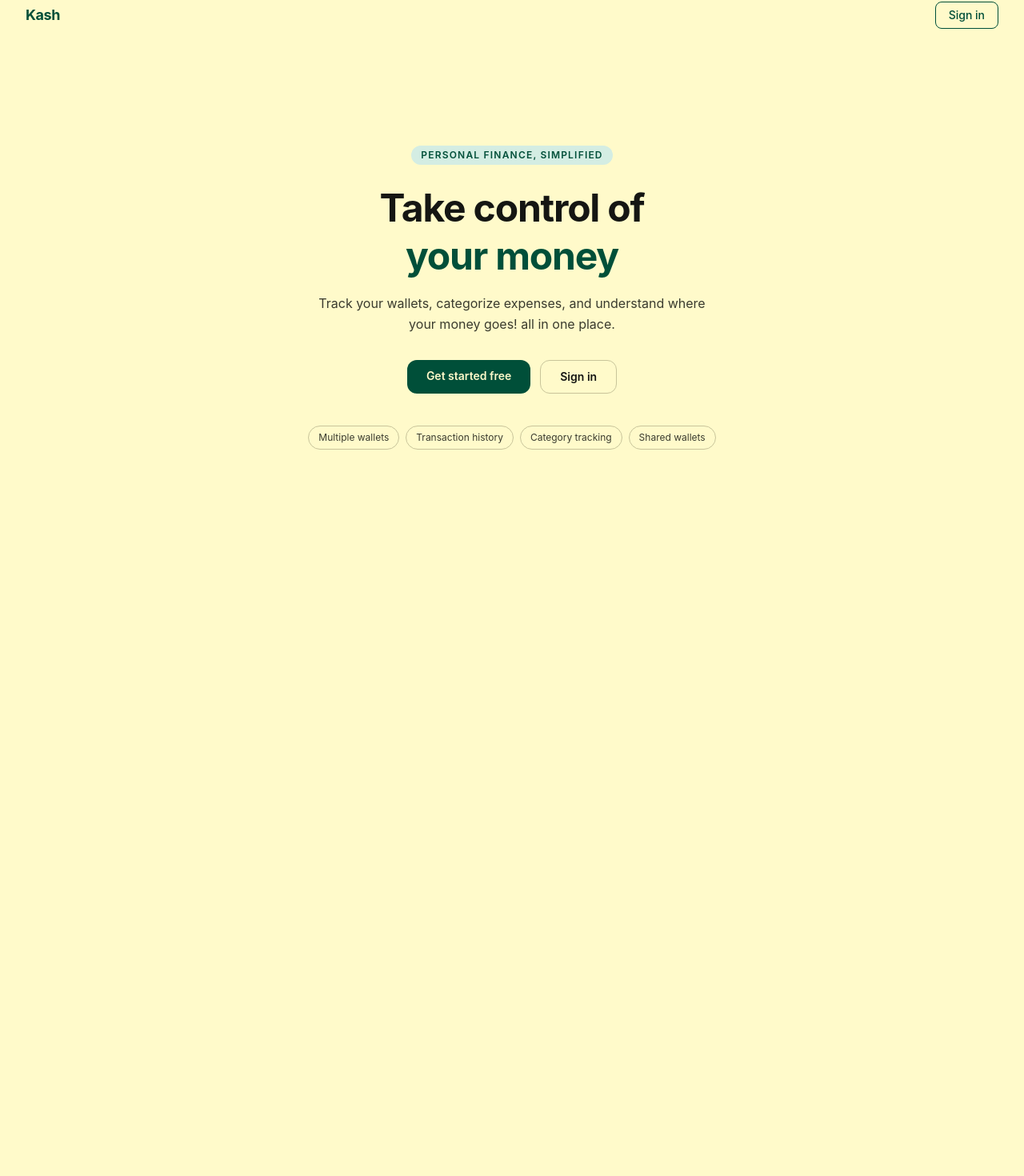
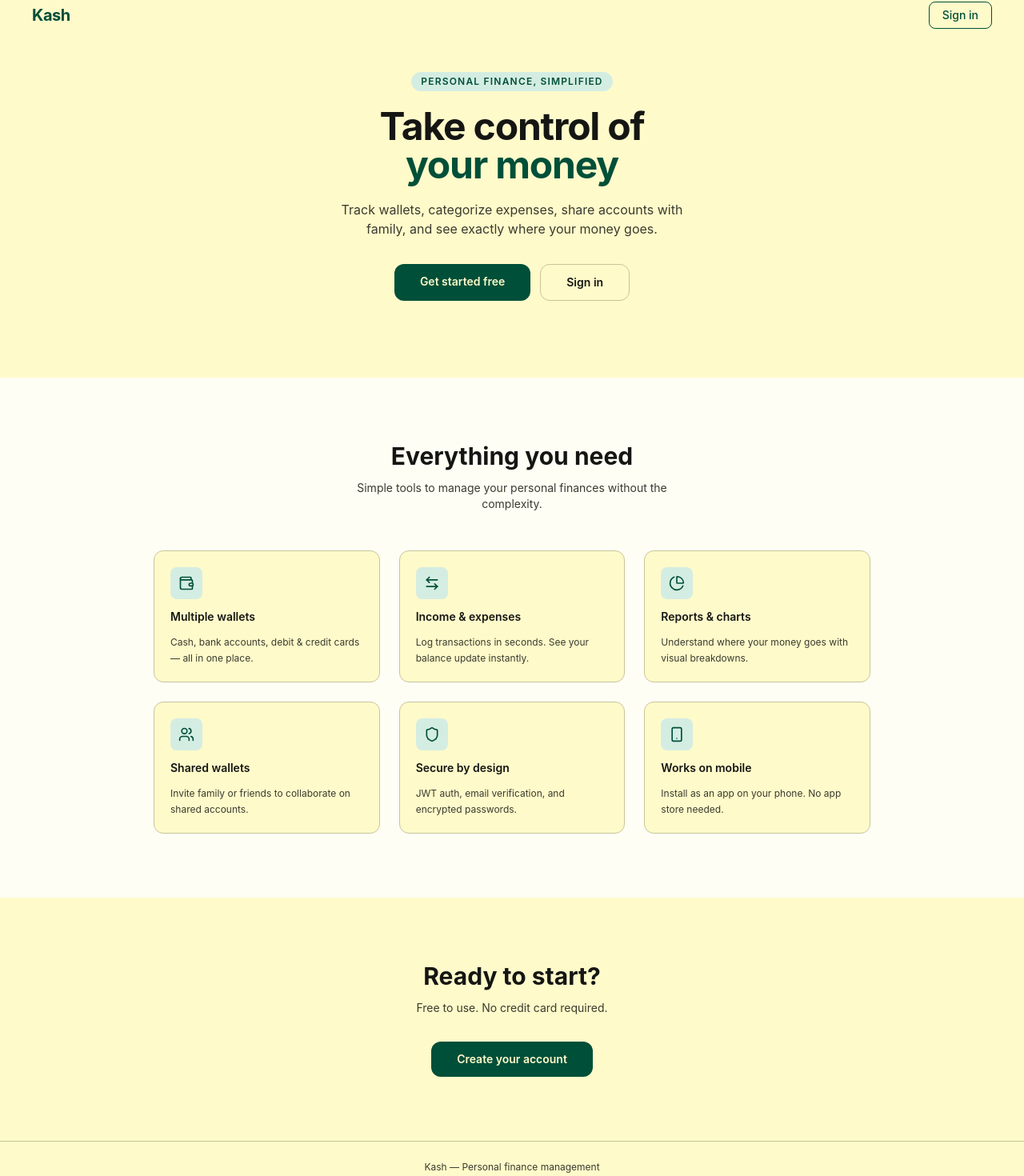
Before and after one commit to alevarriola/finanApp, a Next.js app in the folder frontend/: page / in a window 1280 px wide. Shown: the part 18-1488 px from the top of the page at 80% size. Before the commit the page ends 800 px from the top, so only its background shows below. Built offline with nearby package versions, Linux system fonts and the light colour scheme.

Commit message:
feat: landing page and password UX improvements

```diff
--- a/frontend/app/(auth)/sign-in/page.tsx
+++ b/frontend/app/(auth)/sign-in/page.tsx
@@ -6,6 +6,7 @@ import { z } from "zod";
 import { useRouter } from "next/navigation";
 import Link from "next/link";
 import { showError, showSuccess } from "@/components/lib/toast";
+import { PasswordInput } from "@/components/shared/PasswordInput";
 
 const schema = z.object({
   email: z.string().email("Invalid email"),
@@ -89,16 +90,10 @@ export default function SignInPage() {
           >
             Password
           </label>
-          <input
+          <PasswordInput
             {...register("password")}
-            type="password"
             autoComplete="current-password"
-            className="w-full px-3 py-2 rounded-lg border text-sm outline-none focus:ring-2"
-            style={{
-              borderColor: errors.password ? "#dc2626" : "var(--border)",
-              backgroundColor: "var(--background)",
-              color: "var(--foreground)",
-            }}
+            hasError={!!errors.password}
           />
           {errors.password && (
             <p className="text-xs mt-1 text-red-600">
--- a/frontend/app/layout.tsx
+++ b/frontend/app/layout.tsx
@@ -1,4 +1,4 @@
-import type { Metadata } from "next";
+import type { Metadata, Viewport } from "next";
 import { Toaster } from "sonner";
 import { Providers } from "@/components/providers";
 import "./globals.css";
@@ -7,16 +7,23 @@ export const metadata: Metadata = {
   title: "Kash",
   description: "Personal finance management",
   manifest: "/manifest.json",
-  themeColor: "#004F39",
   appleWebApp: {
     capable: true,
     statusBarStyle: "black-translucent",
     title: "Kash",
   },
   icons: {
-    icon: "/icon-192.png",
+    icon: "/logo.svg",
     apple: "/icon-192.png",
   },
+};
+
+export const viewport: Viewport = {
+  themeColor: "#004F39",
+  width: "device-width",
+  initialScale: 1,
+  maximumScale: 1,
+  userScalable: false,
 };
 
 export default function RootLayout({
@@ -27,7 +34,6 @@ export default function RootLayout({
   return (
     <html lang="en" suppressHydrationWarning>
       <head>
-        <meta name="viewport" content="width=device-width, initial-scale=1, maximum-scale=1, user-scalable=no" />
         <script
           dangerouslySetInnerHTML={{
             __html: `try{const t=localStorage.getItem("theme");if(t)document.documentElement.setAttribute("data-theme",t)}catch(e){}if("serviceWorker"in navigator)navigator.serviceWorker.register("/sw.js")`,
--- a/frontend/app/page.tsx
+++ b/frontend/app/page.tsx
@@ -1,11 +1,58 @@
 import Link from "next/link";
+import {
+  Wallet,
+  ArrowLeftRight,
+  PieChart,
+  Users,
+  Shield,
+  Smartphone,
+} from "lucide-react";
+
+const FEATURES = [
+  {
+    icon: Wallet,
+    title: "Multiple wallets",
+    desc: "Cash, bank accounts, debit & credit cards — all in one place.",
+  },
+  {
+    icon: ArrowLeftRight,
+    title: "Income & expenses",
+    desc: "Log transactions in seconds. See your balance update instantly.",
+  },
+  {
+    icon: PieChart,
+    title: "Reports & charts",
+    desc: "Understand where your money goes with visual breakdowns.",
+  },
+  {
+    icon: Users,
+    title: "Shared wallets",
+    desc: "Invite family or friends to collaborate on shared accounts.",
+  },
+  {
+    icon: Shield,
+    title: "Secure by design",
+    desc: "JWT auth, email verification, and encrypted passwords.",
+  },
+  {
+    icon: Smartphone,
+    title: "Works on mobile",
+    desc: "Install as an app on your phone. No app store needed.",
+  },
+];
 
 export default function HomePage() {
   return (
-    <div className="min-h-screen flex flex-col" style={{ backgroundColor: "var(--background)" }}>
+    <div
+      className="min-h-screen flex flex-col"
+      style={{ backgroundColor: "var(--background)" }}
+    >
       {/* Nav */}
-      <header className="flex items-center justify-between px-8 py-5">
-        <span className="text-lg font-bold tracking-tight" style={{ color: "var(--primary)" }}>
+      <header className="flex items-center justify-between px-6 md:px-10 py-5">
+        <span
+          className="text-xl font-bold tracking-tight"
+          style={{ color: "var(--primary)" }}
+        >
           Kash
         </span>
         <Link
@@ -18,53 +65,155 @@ export default function HomePage() {
       </header>
 
       {/* Hero */}
-      <main className="flex-1 flex flex-col items-center justify-center px-6 text-center gap-8 pb-24">
-        <div className="space-y-4 max-w-lg">
+      <section className="flex-1 flex flex-col items-center justify-center px-6 text-center gap-8 pt-8 pb-16 md:pb-24">
+        <div className="space-y-5 max-w-lg">
           <div
-            className="inline-block text-xs font-semibold uppercase tracking-widest px-3 py-1 rounded-full mb-2"
-            style={{ backgroundColor: "var(--secondary)", color: "var(--primary)" }}
+            className="inline-block text-xs font-semibold uppercase tracking-widest px-3 py-1 rounded-full"
+            style={{
+              backgroundColor: "var(--secondary)",
+              color: "var(--primary)",
+            }}
           >
             Personal finance, simplified
           </div>
-          <h1 className="text-5xl font-bold leading-tight tracking-tight" style={{ color: "var(--foreground)" }}>
-            Take control of<br />
+          <h1
+            className="text-4xl md:text-5xl font-bold leading-tight tracking-tight"
+            style={{ color: "var(--foreground)" }}
+          >
+            Take control of
+            <br />
             <span style={{ color: "var(--primary)" }}>your money</span>
           </h1>
-          <p className="text-base leading-relaxed" style={{ color: "var(--muted-foreground)" }}>
-            Track your wallets, categorize expenses, and understand where your money goes! all in one place.
+          <p
+            className="text-sm md:text-base leading-relaxed max-w-md mx-auto"
+            style={{ color: "var(--muted-foreground)" }}
+          >
+            Track wallets, categorize expenses, share accounts with family, and
+            see exactly where your money goes.
           </p>
         </div>
 
-        <div className="flex gap-3">
+        <div className="flex flex-col sm:flex-row gap-3">
           <Link
             href="/sign-up"
-            className="px-6 py-2.5 rounded-xl font-semibold text-sm transition-opacity hover:opacity-90"
-            style={{ backgroundColor: "var(--primary)", color: "var(--primary-foreground)" }}
+            className="px-8 py-3 rounded-xl font-semibold text-sm transition-opacity hover:opacity-90"
+            style={{
+              backgroundColor: "var(--primary)",
+              color: "var(--primary-foreground)",
+            }}
           >
             Get started free
           </Link>
           <Link
             href="/sign-in"
-            className="px-6 py-2.5 rounded-xl font-semibold text-sm border transition-opacity hover:opacity-70"
-            style={{ borderColor: "var(--border)", color: "var(--foreground)" }}
+            className="px-8 py-3 rounded-xl font-semibold text-sm border transition-opacity hover:opacity-70"
+            style={{
+              borderColor: "var(--border)",
+              color: "var(--foreground)",
+            }}
           >
             Sign in
           </Link>
         </div>
+      </section>
 
-        {/* Feature pills */}
-        <div className="flex flex-wrap justify-center gap-2 pt-2">
-          {["Multiple wallets", "Transaction history", "Category tracking", "Shared wallets"].map((f) => (
-            <span
-              key={f}
-              className="text-xs px-3 py-1.5 rounded-full border"
-              style={{ borderColor: "var(--border)", color: "var(--muted-foreground)" }}
-            >
-              {f}
-            </span>
-          ))}
+      {/* Features grid */}
+      <section
+        className="px-6 md:px-10 py-16 md:py-20"
+        style={{ backgroundColor: "var(--card)" }}
+      >
+        <div className="max-w-4xl mx-auto">
+          <h2
+            className="text-2xl md:text-3xl font-bold text-center mb-3"
+            style={{ color: "var(--foreground)" }}
+          >
+            Everything you need
+          </h2>
+          <p
+            className="text-sm text-center mb-12 max-w-md mx-auto"
+            style={{ color: "var(--muted-foreground)" }}
+          >
+            Simple tools to manage your personal finances without the
+            complexity.
+          </p>
+          <div className="grid grid-cols-1 sm:grid-cols-2 lg:grid-cols-3 gap-6">
+            {FEATURES.map((f) => {
+              const Icon = f.icon;
+              return (
+                <div
+                  key={f.title}
+                  className="rounded-xl border p-5 space-y-3"
+                  style={{
+                    borderColor: "var(--border)",
+                    backgroundColor: "var(--background)",
+                  }}
+                >
+                  <div
+                    className="w-10 h-10 rounded-lg flex items-center justify-center"
+                    style={{
+                      backgroundColor: "var(--secondary)",
+                      color: "var(--primary)",
+                    }}
+                  >
+                    <Icon size={20} />
+                  </div>
+                  <h3
+                    className="font-semibold text-sm"
+                    style={{ color: "var(--foreground)" }}
+                  >
+                    {f.title}
+                  </h3>
+                  <p
+                    className="text-xs leading-relaxed"
+                    style={{ color: "var(--muted-foreground)" }}
+                  >
+                    {f.desc}
+                  </p>
+                </div>
+              );
+            })}
+          </div>
         </div>
-      </main>
+      </section>
+
+      {/* CTA */}
+      <section className="px-6 py-16 md:py-20 text-center">
+        <h2
+          className="text-2xl md:text-3xl font-bold mb-3"
+          style={{ color: "var(--foreground)" }}
+        >
+          Ready to start?
+        </h2>
+        <p
+          className="text-sm mb-8 max-w-sm mx-auto"
+          style={{ color: "var(--muted-foreground)" }}
+        >
+          Free to use. No credit card required.
+        </p>
+        <Link
+          href="/sign-up"
+          className="inline-block px-8 py-3 rounded-xl font-semibold text-sm transition-opacity hover:opacity-90"
+          style={{
+            backgroundColor: "var(--primary)",
+            color: "var(--primary-foreground)",
+          }}
+        >
+          Create your account
+        </Link>
+      </section>
+
+      {/* Footer */}
+      <footer
+        className="border-t px-6 py-6 text-center"
+        style={{ borderColor: "var(--border)" }}
+      >
+        <p
+          className="text-xs"
+          style={{ color: "var(--muted-foreground)" }}
+        >
+          Kash &mdash; Personal finance management
+        </p>
+      </footer>
     </div>
   );
 }
--- /dev/null
+++ b/frontend/components/shared/PasswordInput.tsx
@@ -0,0 +1,41 @@
+"use client";
+
+import { useState, forwardRef } from "react";
+import { Eye, EyeOff } from "lucide-react";
+
+interface PasswordInputProps extends React.InputHTMLAttributes<HTMLInputElement> {
+  hasError?: boolean;
+}
+
+export const PasswordInput = forwardRef<HTMLInputElement, PasswordInputProps>(
+  ({ hasError, className, ...props }, ref) => {
+    const [show, setShow] = useState(false);
+
+    return (
+      <div className="relative">
+        <input
+          ref={ref}
+          type={show ? "text" : "password"}
+          className={`w-full px-3 py-2 pr-10 rounded-lg border text-sm outline-none focus:ring-2 ${className ?? ""}`}
+          style={{
+            borderColor: hasError ? "#dc2626" : "var(--border)",
+            backgroundColor: "var(--background)",
+            color: "var(--foreground)",
+          }}
+          {...props}
+        />
+        <button
+          type="button"
+          onClick={() => setShow((s) => !s)}
+          className="absolute right-2.5 top-1/2 -translate-y-1/2 opacity-50 hover:opacity-80 transition-opacity"
+          style={{ color: "var(--foreground)" }}
+          tabIndex={-1}
+        >
+          {show ? <EyeOff size={16} /> : <Eye size={16} />}
+        </button>
+      </div>
+    );
+  }
+);
+
+PasswordInput.displayName = "PasswordInput";
```
Also changed, not shown: frontend/app/(auth)/sign-up/page.tsx (+26 -8 lines), frontend/public/logo.svg (added), 1 other file (tests, documents, lock files or other folders).
